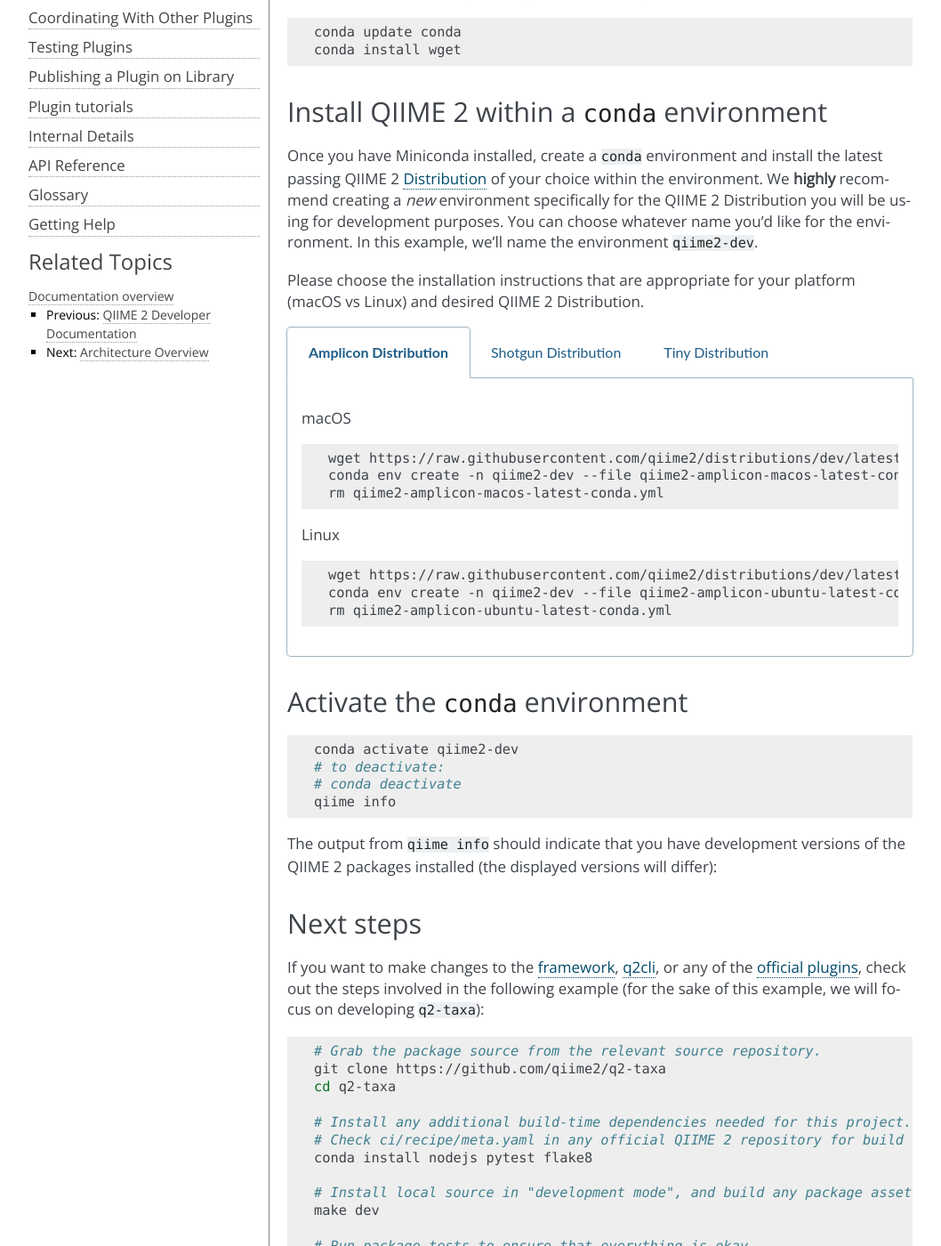
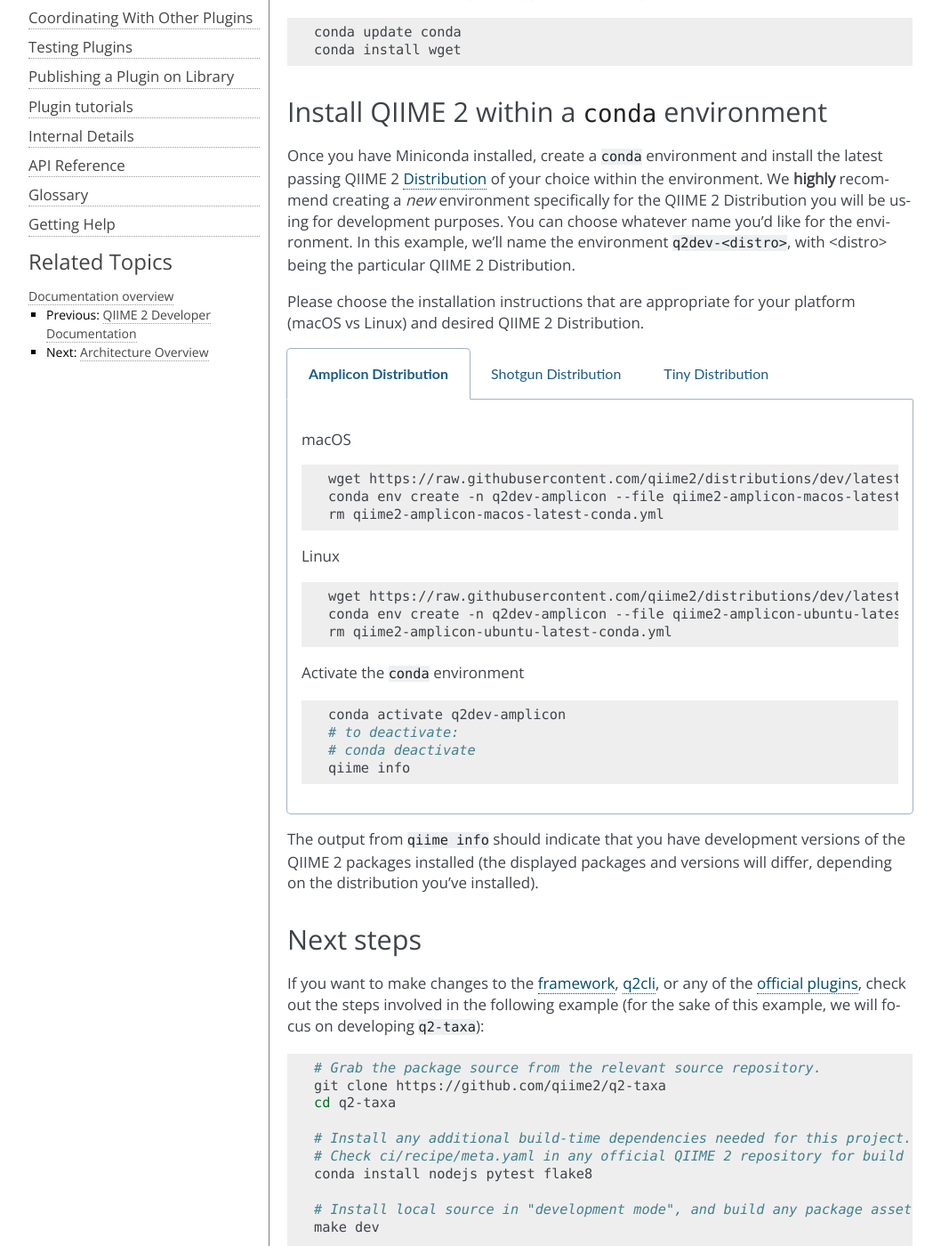
Before and after one commit to qiime2/dev-docs, a Sphinx documentation site: the page built from source/quickstart.rst, in a window 1280 px wide and 1400 px high, scrolled down 508 px. Shown: the whole window at 89% size, without its empty margins (106-1164 px from the left). Built offline with Sphinx 7.4.7, drawn with Linux system fonts in a browser that asks for light colours.

Commit message:
IMP: Fix conda env names (#68)

```diff
--- a/source/quickstart.rst
+++ b/source/quickstart.rst
@@ -21,7 +21,7 @@ After installing Miniconda and opening a new terminal, make sure you're running
 Install QIIME 2 within a ``conda`` environment
 ----------------------------------------------
 
-Once you have Miniconda installed, create a ``conda`` environment and install the latest passing QIIME 2 `Distribution`_ of your choice within the environment. We **highly** recommend creating a *new* environment specifically for the QIIME 2 Distribution you will be using for development purposes. You can choose whatever name you'd like for the environment. In this example, we'll name the environment ``qiime2-dev``.
+Once you have Miniconda installed, create a ``conda`` environment and install the latest passing QIIME 2 `Distribution`_ of your choice within the environment. We **highly** recommend creating a *new* environment specifically for the QIIME 2 Distribution you will be using for development purposes. You can choose whatever name you'd like for the environment. In this example, we'll name the environment ``q2dev-<distro>``, with <distro> being the particular QIIME 2 Distribution.
 
 Please choose the installation instructions that are appropriate for your platform (macOS vs Linux) and desired QIIME 2 Distribution.
 
@@ -35,7 +35,7 @@ Please choose the installation instructions that are appropriate for your platfo
       .. code-block:: bash
 
          wget https://raw.githubusercontent.com/qiime2/distributions/dev/latest/passed/qiime2-amplicon-macos-latest-conda.yml
-         conda env create -n qiime2-dev --file qiime2-amplicon-macos-latest-conda.yml
+         conda env create -n q2dev-amplicon --file qiime2-amplicon-macos-latest-conda.yml
          rm qiime2-amplicon-macos-latest-conda.yml
 
       Linux
@@ -43,8 +43,17 @@ Please choose the installation instructions that are appropriate for your platfo
       .. code-block:: bash
 
          wget https://raw.githubusercontent.com/qiime2/distributions/dev/latest/passed/qiime2-amplicon-ubuntu-latest-conda.yml
-         conda env create -n qiime2-dev --file qiime2-amplicon-ubuntu-latest-conda.yml
+         conda env create -n q2dev-amplicon --file qiime2-amplicon-ubuntu-latest-conda.yml
          rm qiime2-amplicon-ubuntu-latest-conda.yml
+
+      Activate the ``conda`` environment
+
+      .. code-block:: bash
+
+         conda activate q2dev-amplicon
+         # to deactivate:
+         # conda deactivate
+         qiime info
 
    .. tab:: Shotgun Distribution
 
@@ -53,7 +62,7 @@ Please choose the installation instructions that are appropriate for your platfo
       .. code-block:: bash
 
          wget https://raw.githubusercontent.com/qiime2/distributions/dev/latest/passed/qiime2-shotgun-macos-latest-conda.yml
-         conda env create -n qiime2-dev --file qiime2-shotgun-macos-latest-conda.yml
+         conda env create -n q2dev-shotgun --file qiime2-shotgun-macos-latest-conda.yml
          rm qiime2-shotgun-macos-latest-conda.yml
 
       Linux
@@ -61,8 +70,17 @@ Please choose the installation instructions that are appropriate for your platfo
       .. code-block:: bash
 
          wget https://raw.githubusercontent.com/qiime2/distributions/dev/latest/passed/qiime2-shotgun-ubuntu-latest-conda.yml
-         conda env create -n qiime2-dev --file qiime2-shotgun-ubuntu-latest-conda.yml
+         conda env create -n q2dev-shotgun --file qiime2-shotgun-ubuntu-latest-conda.yml
          rm qiime2-shotgun-ubuntu-latest-conda.yml
+
+      Activate the ``conda`` environment
+
+      .. code-block:: bash
+
+         conda activate q2dev-shotgun
+         # to deactivate:
+         # conda deactivate
+         qiime info
 
    .. tab:: Tiny Distribution
 
@@ -71,7 +89,7 @@ Please choose the installation instructions that are appropriate for your platfo
       .. code-block:: bash
 
          wget https://raw.githubusercontent.com/qiime2/distributions/dev/latest/passed/qiime2-tiny-macos-latest-conda.yml
-         conda env create -n qiime2-dev --file qiime2-tiny-macos-latest-conda.yml
+         conda env create -n q2dev-tiny --file qiime2-tiny-macos-latest-conda.yml
          rm qiime2-tiny-macos-latest-conda.yml
 
       Linux
@@ -79,35 +97,19 @@ Please choose the installation instructions that are appropriate for your platfo
       .. code-block:: bash
 
          wget https://raw.githubusercontent.com/qiime2/distributions/dev/latest/passed/qiime2-tiny-ubuntu-latest-conda.yml
-         conda env create -n qiime2-dev --file qiime2-tiny-ubuntu-latest-conda.yml
+         conda env create -n q2dev-tiny --file qiime2-tiny-ubuntu-latest-conda.yml
          rm qiime2-tiny-ubuntu-latest-conda.yml
 
-Activate the ``conda`` environment
-----------------------------------
+      Activate the ``conda`` environment
 
-.. code-block:: bash
+      .. code-block:: bash
 
-    conda activate qiime2-dev
-    # to deactivate:
-    # conda deactivate
-    qiime info
+         conda activate q2dev-tiny
+         # to deactivate:
+         # conda deactivate
+         qiime info
 
-The output from ``qiime info`` should indicate that you have development versions of the QIIME 2 packages installed (the displayed versions will differ):
-
-.. code-block::bash
-
-   System versions
-   Python version: 3.5.4
-   QIIME 2 release: 2018.2
-   QIIME 2 version: 2018.2.0.dev0+2.g8e8a3f5
-   q2cli version: 2018.2.0.dev0+2.gcca3a74
-
-   Installed plugins
-   alignment 2018.2.0.dev0+1.g2ae38a2
-   composition 2018.2.0.dev0+2.g40587cd
-   cutadapt 0+untagged.14.g5361ee2.dirty
-   dada2 2018.2.0.dev0+1.g94c5f7d
-   ...
+The output from ``qiime info`` should indicate that you have development versions of the QIIME 2 packages installed (the displayed packages and versions will differ, depending on the distribution you've installed).
 
 Next steps
 ----------
```
Also changed, not shown: README.md (+1 -1 lines), requirements.txt (line endings or trailing spaces).
